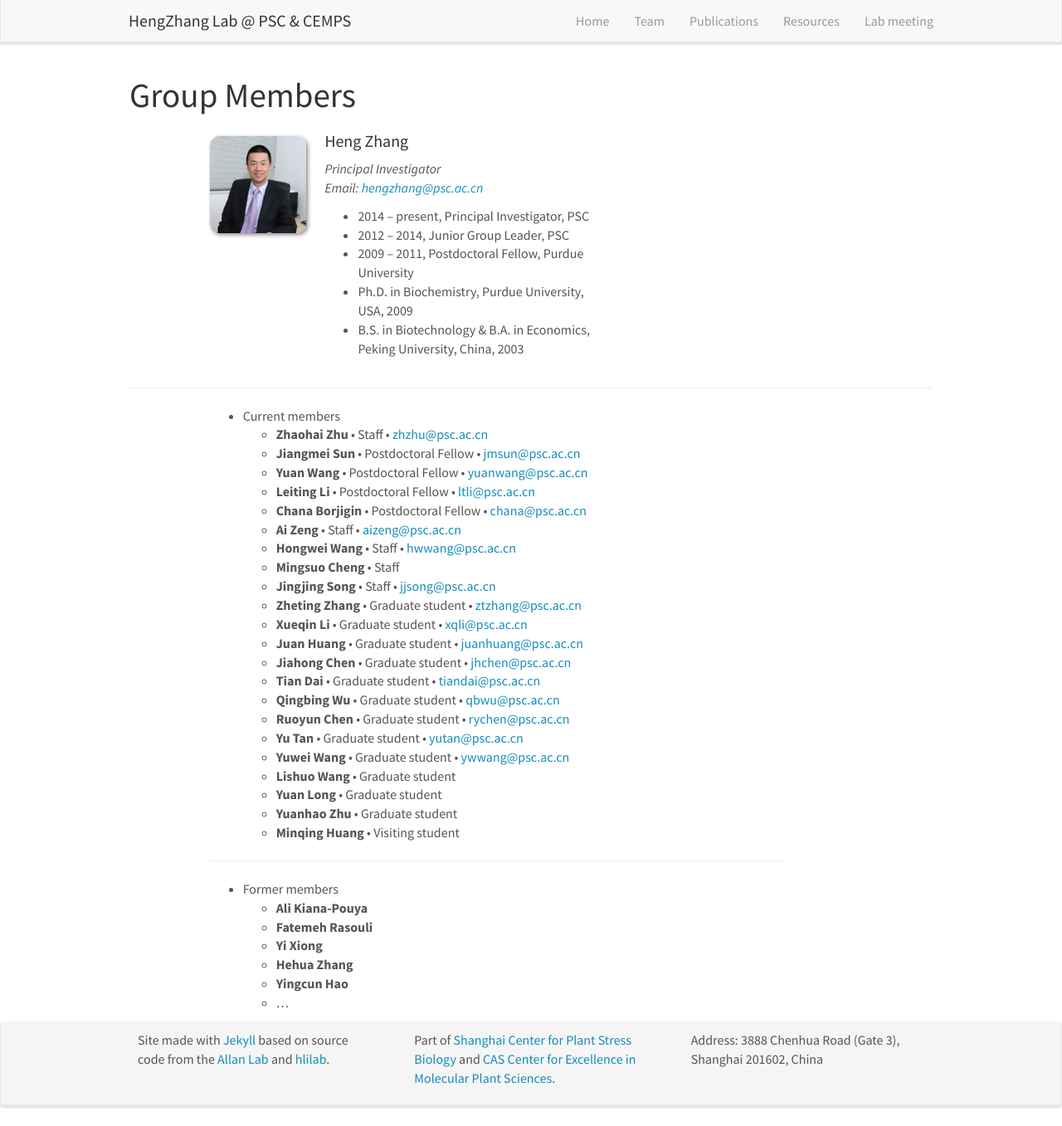
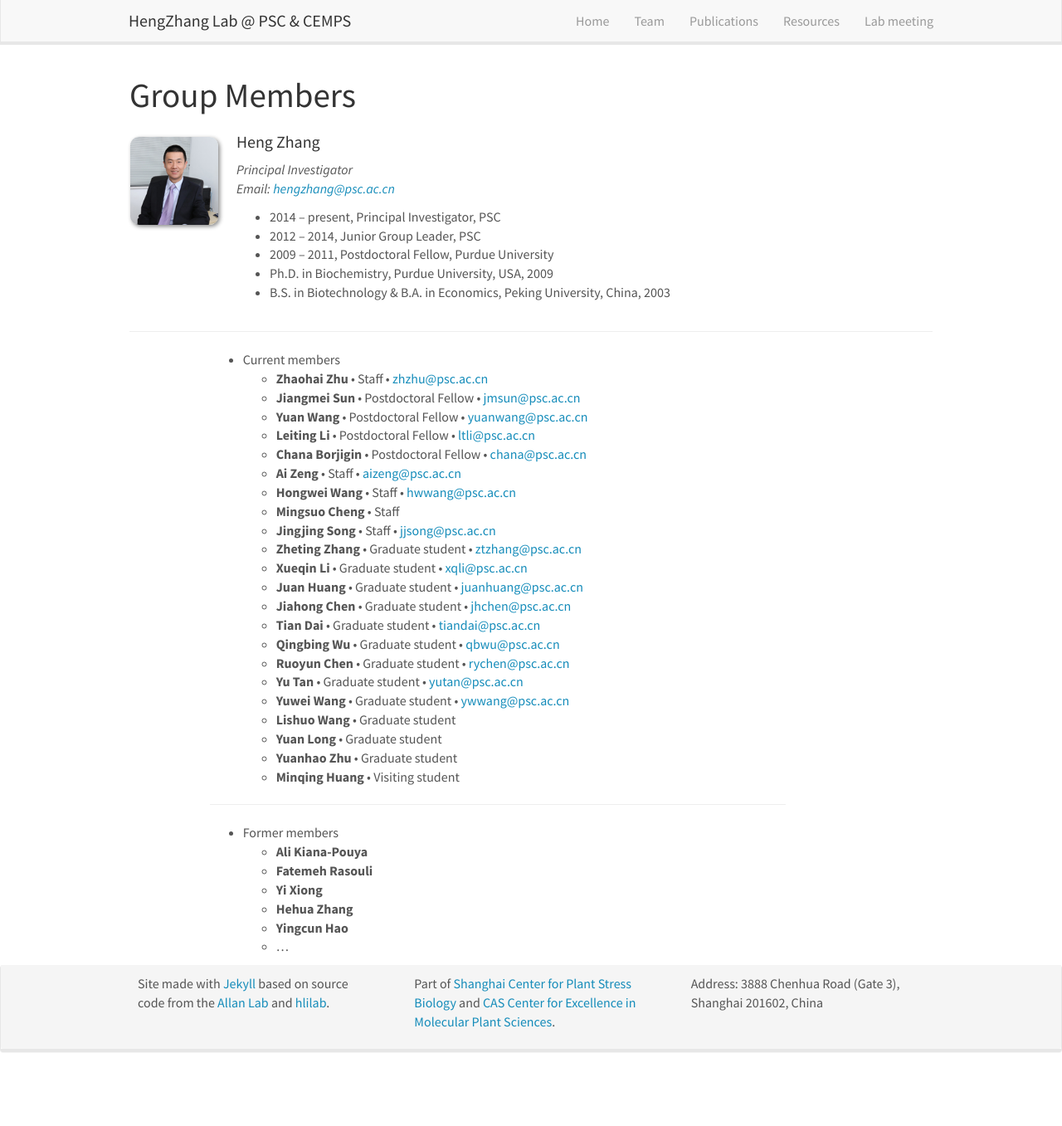
Before and after one commit to hengzhanglab/hengzhanglab.github.io, a Jekyll site: the page built from _pages/team.md, in a window 1280 px wide and 1357 px high. Shown: the whole window at 83% size. Built offline with Jekyll 4.4.1, drawn with Linux system fonts in a browser that asks for light colours; nearby versions of some CDN libraries.

Commit message:
Update team.md

```diff
--- a/_pages/team.md
+++ b/_pages/team.md
@@ -19,8 +19,8 @@ permalink: /team/
 <div class="row">
 {% endif %}
 
-<div class="col-sm-6 clearfix">
-  <img src="{{ site.url }}{{ site.baseurl }}/images/teampic/{{ member.photo }}" class="img-responsive" width="25%" style="float: left" />
+<div class="col-sm-11 clearfix">
+  <img src="{{ site.url }}{{ site.baseurl }}/images/teampic/{{ member.photo }}" class="img-responsive" width="12%" style="float: left" />
   <h4>{{ member.name }}</h4>
   <i>{{ member.info }}</i>
   <ul style="overflow: hidden">
```
